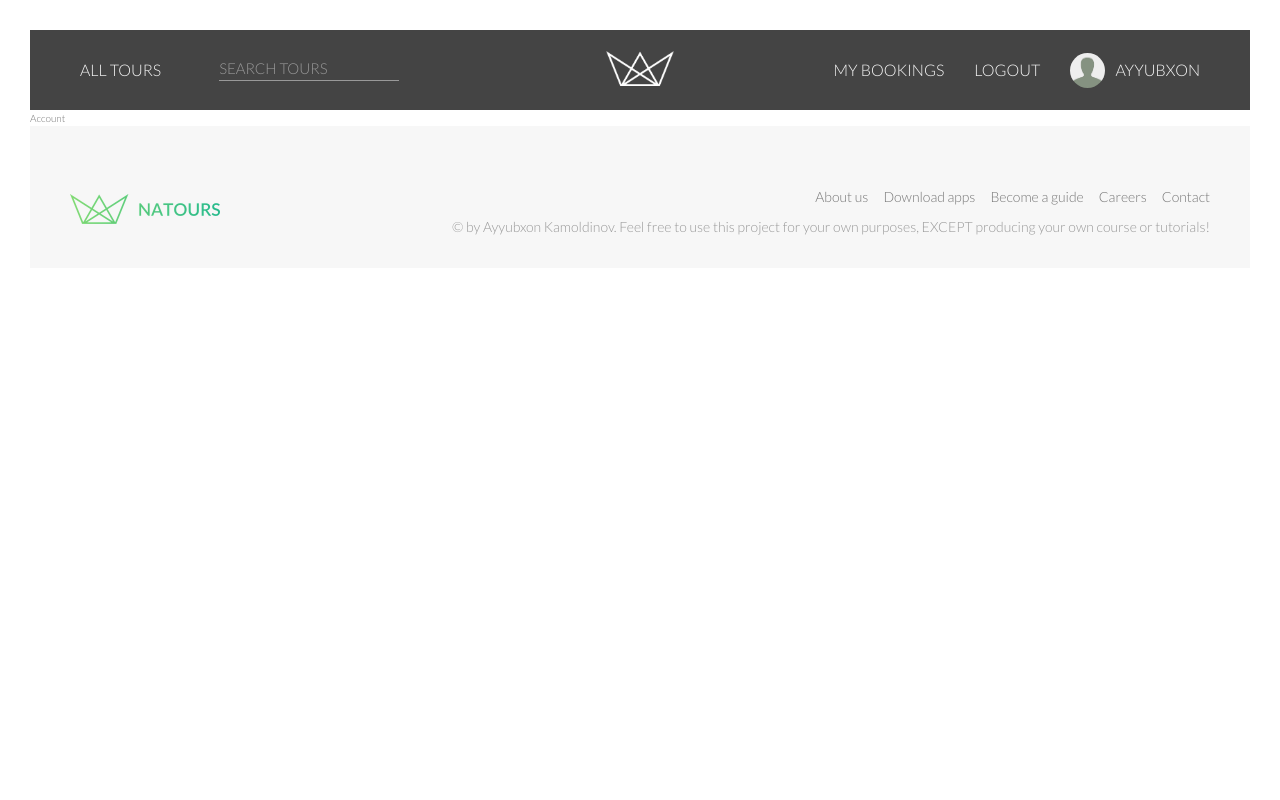
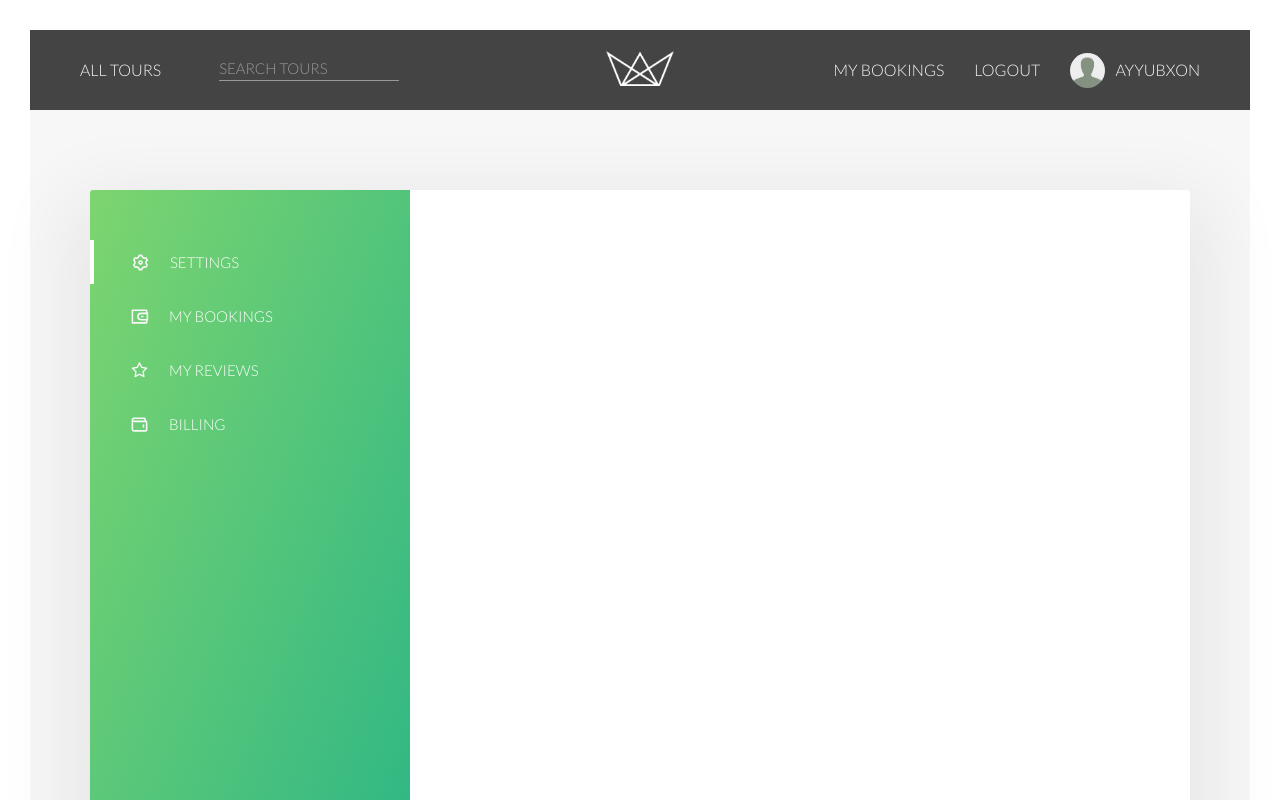
Before and after one commit to kamol-ayyub/natoursapp-frontend, a React (Create React App) app: page /me in a window 1280 px wide. Shown: the top 800 px of the page. Built offline with nearby package versions, Linux system fonts and the light colour scheme.

Commit message:
sidebar added

```diff
--- a/package.json
+++ b/package.json
@@ -13,6 +13,7 @@
     "axios": "^0.27.2",
     "react": "^18.2.0",
     "react-dom": "^18.2.0",
+    "react-icons": "^4.4.0",
     "react-router-dom": "^6.3.0",
     "react-scripts": "5.0.1",
     "typescript": "^4.8.2",
--- /dev/null
+++ b/src/AccountSidebar.tsx
@@ -0,0 +1,30 @@
+import React from 'react';
+import { NavItem } from './components/nav-item/NavItem';
+import { RiSettings3Line } from 'react-icons/ri';
+import { RiWallet3Line } from 'react-icons/ri';
+import { AiOutlineStar } from 'react-icons/ai';
+import { BiWallet } from 'react-icons/bi';
+
+export const AccountSidebar = () => {
+  return (
+    <div className='user-view'>
+      <nav className='user-view__menu'>
+        <ul className='side-nav'>
+          <NavItem
+            link={'/me'}
+            text={'Settings'}
+            svg={<RiSettings3Line />}
+            active={true}
+          />
+          <NavItem
+            link={'/my-tours'}
+            text={'My bookings'}
+            svg={<RiWallet3Line />}
+          />
+          <NavItem link={'/me'} text={'My reviews'} svg={<AiOutlineStar />} />
+          <NavItem link={'/me'} text={'Billing'} svg={<BiWallet />} />
+        </ul>
+      </nav>
+    </div>
+  );
+};
--- a/src/app/pages/account/Account.tsx
+++ b/src/app/pages/account/Account.tsx
@@ -1,6 +1,11 @@
-import React from 'react';
+import React, { FC } from 'react';
+import { AccountSidebar } from '../../../AccountSidebar';
 
-const Account = () => {
-  return <div>Account</div>;
+const Account: FC = () => {
+  return (
+    <main className='main'>
+      <AccountSidebar />
+    </main>
+  );
 };
 export default Account;
--- /dev/null
+++ b/src/components/nav-item/NavItem.tsx
@@ -0,0 +1,22 @@
+import React from 'react';
+import { Link } from 'react-router-dom';
+// import bla from '../../img'
+
+interface NavItemType {
+  link: HTMLAnchorElement | String;
+  text: String;
+
+  active?: boolean;
+  svg: any;
+}
+
+export const NavItem = ({ link, text, svg, active }: NavItemType) => {
+  return (
+    <li className={active ? 'side-nav--active' : ''}>
+      <Link to={`${link}`}>
+        {svg}
+        <p>{text}</p>
+      </Link>
+    </li>
+  );
+};
```
Also changed, not shown: 1 other file (tests, documents, lock files or other folders).
